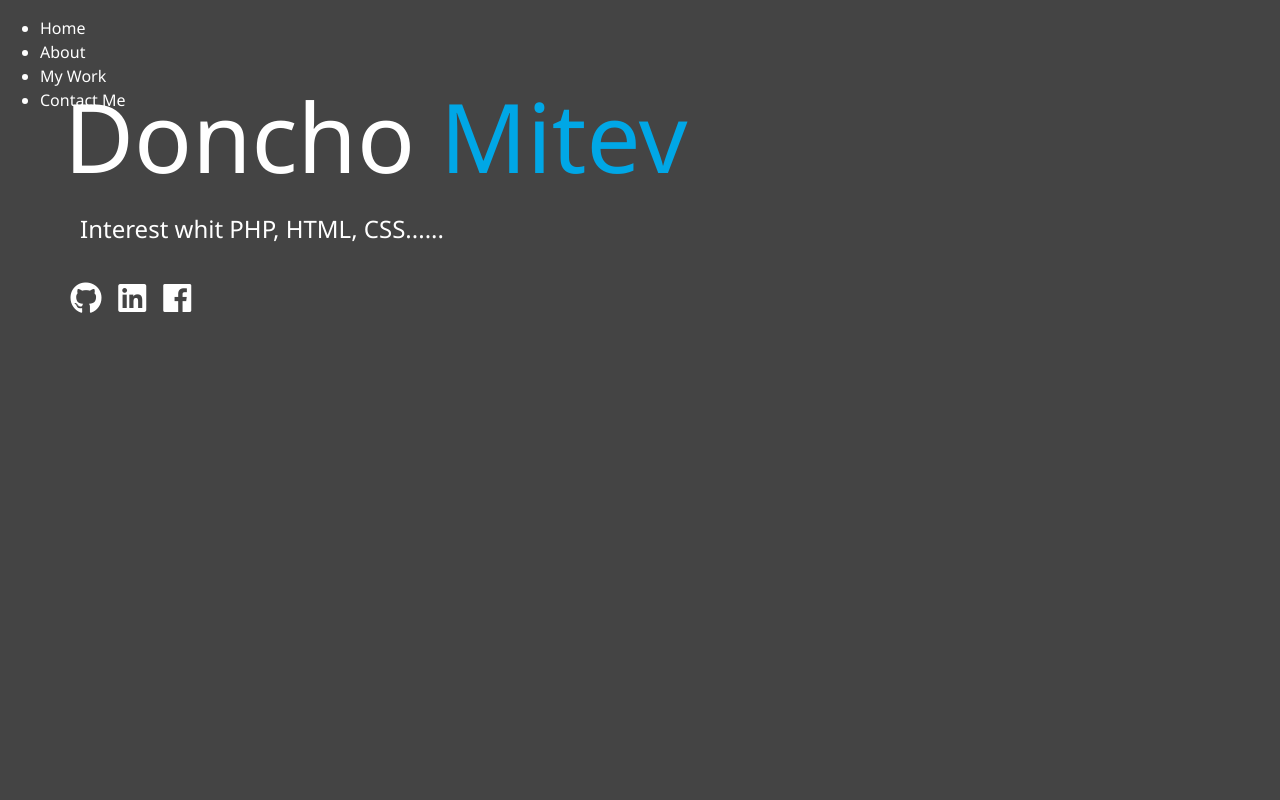
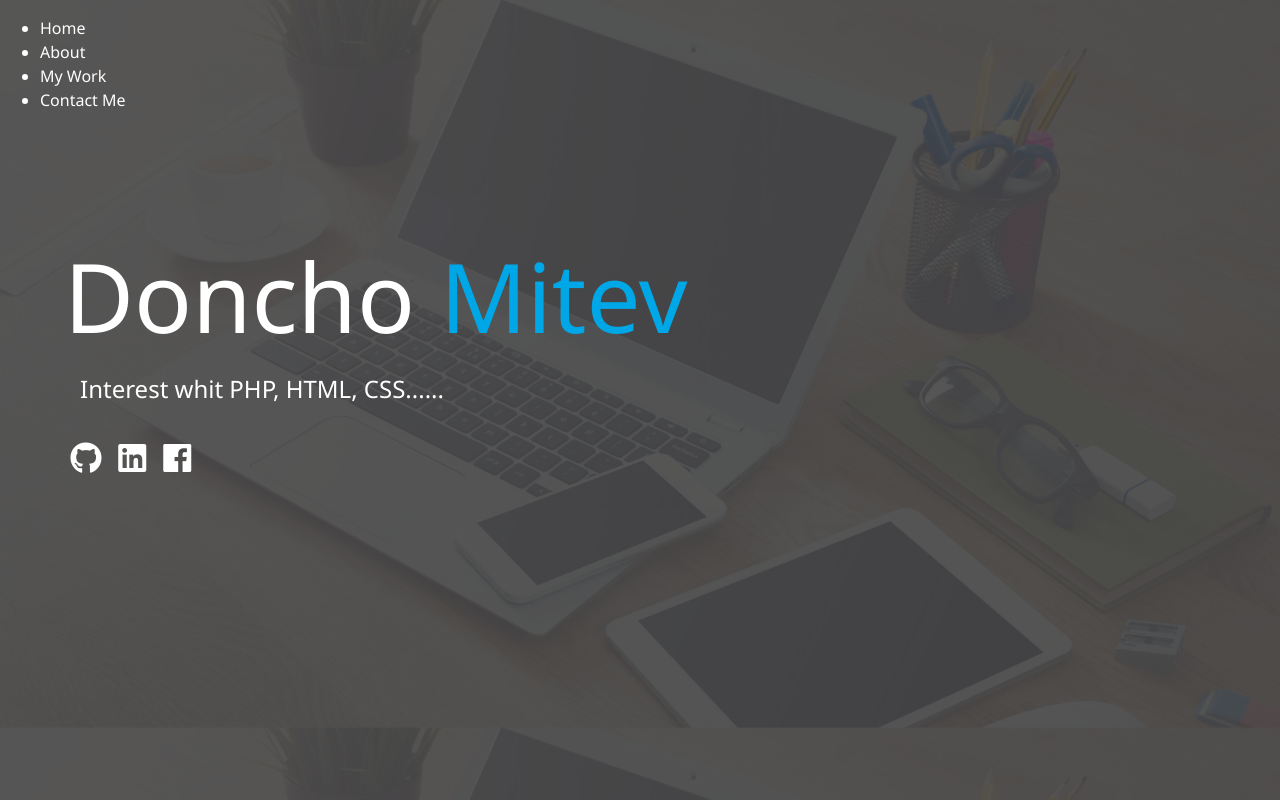
Before and after one commit to DonchoMitev/MyPortfolio, a website: page docs/index.html in a window 1280 px wide. Drawn offline with Linux system fonts and the light colour scheme.

Commit message:
create _mixins.scss and working on style

```diff
--- a/docs/index.html
+++ b/docs/index.html
@@ -7,7 +7,7 @@
     <link rel="stylesheet" href="css/main.css">
     <title>Welcome to My Portfolio</title>
 </head>
-<body>
+<body id="bg-img">
     <header>
         <div class="menu-btn">
             <div class="btn-line"></div>
--- a/scss/_mixins.scss
+++ b/scss/_mixins.scss
@@ -0,0 +1,25 @@
+@mixin easeOut {
+  transition: all 0.5s ease-out;
+}
+
+@mixin background {
+  @if $show-home-image {
+    &#bg-img{
+      background: $home-image, fixed;
+      background-size: cover;
+
+
+      &:after {
+        content: '';
+        position: absolute;
+        top:0;
+        right: 0;
+        width: 100%;
+        height: 100%;
+        z-index: -1;
+        background: rgba($primary-color, $background-opacity);
+      }
+
+    }
+  }
+}
--- /dev/null
+++ b/scss/_variables.scss
@@ -0,0 +1,5 @@
+$primary-color: #444;
+$secondary-color: #00A7E6;
+$show-home-image: true;
+$home-image: url(../img/background4.jpg);
+$background-opacity: 0.9;
--- a/scss/main.scss
+++ b/scss/main.scss
@@ -1,16 +1,12 @@
-$primary-color: #444;
-$secondary-color: #00A7E6;
-
-@mixin easeOut {
-  transition: all 0.5s ease-out;
-}
-
+@import "mixins";
+@import "variables";
+n
 * {
   box-sizing: border-box;
 }
 
 body {
-  background: $primary-color;
+  @include background;
   color: #fff;
   height: 100%;
   margin: 0;
@@ -28,7 +24,7 @@ h1, h2, h3 {
   &.sm-heading {
     margin-bottom: 2rem;
     padding: 0.2rem 1rem;
-    background: rgba(lighten($primary-color, 0.5), 0.5);
+    //background: rgba(lighten($primary-color, 0.5), 0.5);
   }
 }
 
@@ -63,4 +59,12 @@ main {
       }
     }
   }
+
+  &#home {
+    overflow: hidden;
+
+    h1 {
+      margin-top: 20vh;
+    }
+  }
 }
```
Also changed, not shown: docs/css/main.css, docs/img/SmallUserProfile.png (added), docs/img/UserProfile.png (added), docs/img/background.jpg (added), docs/img/background1.jpg (added), docs/img/background2.jpg (added), docs/img/background3.jpg (added), docs/img/background3.png (added), docs/img/background4.jpg (added), docs/img/projects/project.jpg (added), docs/img/web-development.jpg (added).
